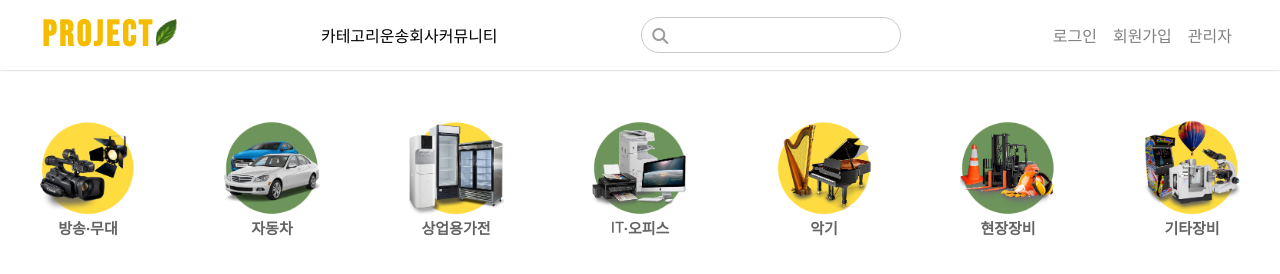
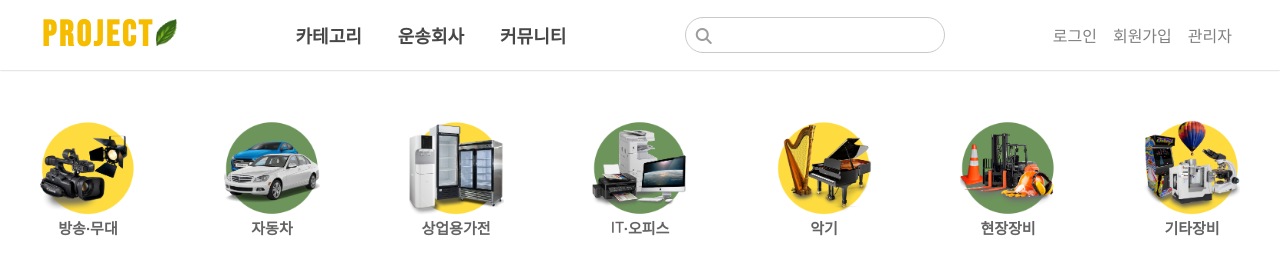
Before and after one commit to Yoonjaeee/project, a plain HTML site: page index.html in a window 1280 px wide. Drawn offline with Linux system fonts and the light colour scheme.

Commit message:
Update index.html

```diff
--- a/index.html
+++ b/index.html
@@ -24,9 +24,9 @@
             </div>
             <div class="menu">
                 <ul>
-                    <li>카테고리</li>
-                    <li>운송회사</li>
-                    <li>커뮤니티</li>
+                    <li><a href="">카테고리</a></li>
+                    <li><a href="">운송회사</a></li>
+                    <li><a href="">커뮤니티</a></li>
                 </ul>
             </div>
             <div class="search">
```
